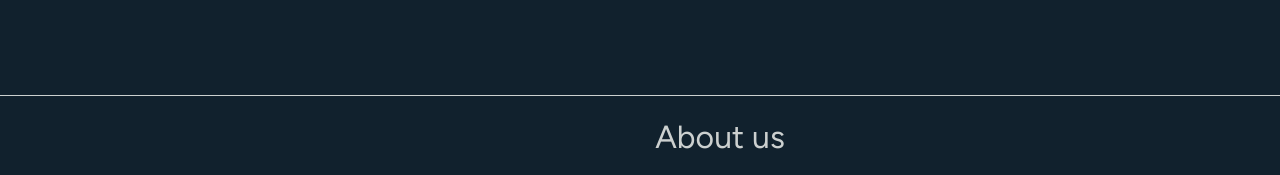
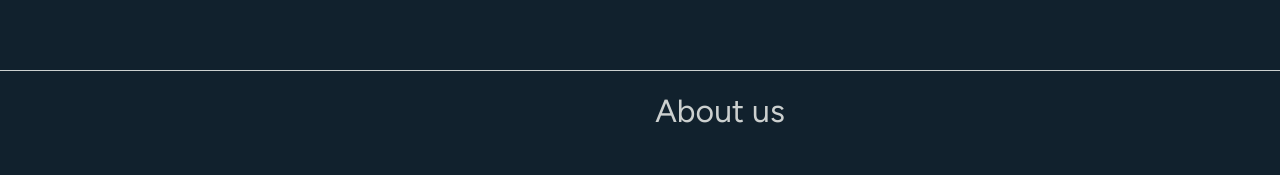
Before and after one commit to Alcopatriarch/RS-Tandem, a React (Vite) app in the folder rs-tandem-app/: page / in a window 1280 px wide. Shown: the part 811-986 px from the top of the page. Built offline with nearby package versions, Linux system fonts and the light colour scheme.

Commit message:
feat: implement light and dark themes

```diff
--- a/rs-tandem-app/src/components/layout/Footer.tsx
+++ b/rs-tandem-app/src/components/layout/Footer.tsx
@@ -1,9 +1,13 @@
-export const Footer = () => {
+import React from "react";
+
+export const Footer: React.FC = () => {
   return (
-    <footer className="absolute top-[906px] left-0 w-[1440px]">
+    <footer className="w-full">
       <div className="border-t border-[var(--color-american-silver)]"></div>
-      <div className="max-w-[1440px] mx-auto py-[17px] flex justify-center">
-        <span className="text-[32px] text-[var(--color-american-silver)] font-figtree">
+      <div
+        className={`h-[80px] bg-[var(--color-dark-gunmetal)] dark:bg-[var(--color-milk)] flex flex-col items-center justify-center text-center px-7`}
+      >
+        <span className="text-[32px] text-[var(--color-american-silver)] dark:text-[var(--color-dark-gunmetal)] font-figtree">
           About us
         </span>
       </div>
```
